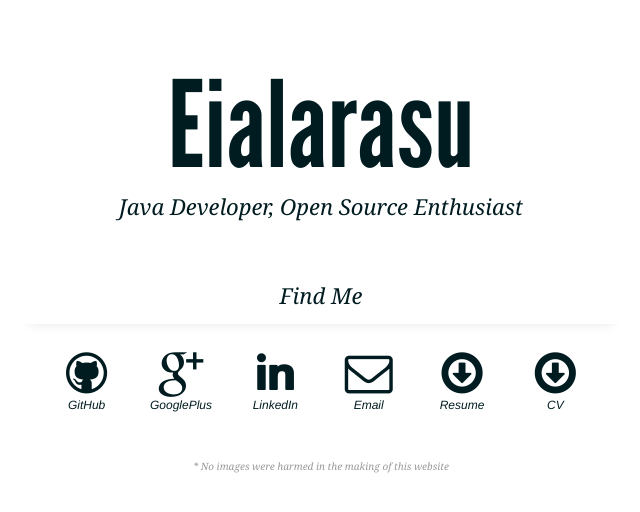
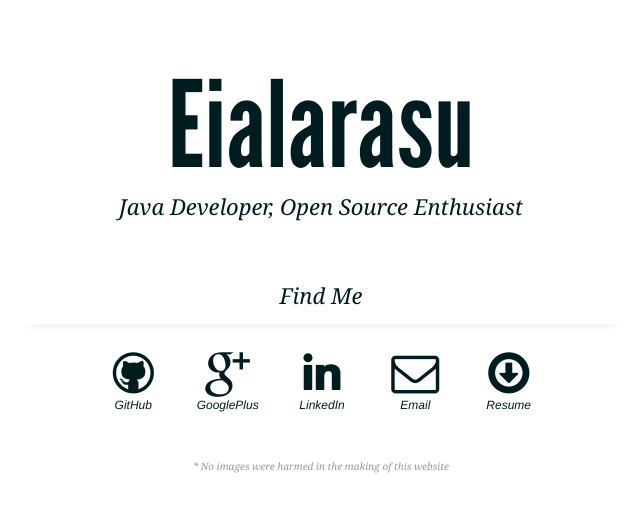
Before and after one commit to zkrashz/zkrashz.github.io, a plain HTML site: page index.html in a window 1280 px wide. Shown: the whole page, without its empty margins (319-959 px from the left). Drawn offline with Linux system fonts and the light colour scheme.

Commit message:
Update index.html

```diff
--- a/index.html
+++ b/index.html
@@ -20,7 +20,6 @@
 		<li class="contact-item"><a href="http://in.linkedin.com/in/eialarasu/" class="contact-item-link"><span class="icon-linkedin"></span>LinkedIn</a></li>
 		<li class="contact-item"><a href="mailto:vteial@gmail.com" class="contact-item-link"><span class="icon-envelope"></span>Email</a></li>
 		<li class="contact-item"><a href="#" class="contact-item-link"><span class="icon-download"></span>Resume</a></li>
-		<li class="contact-item"><a href="#" class="contact-item-link"><span class="icon-download"></span>CV</a></li>
 	</ul>
 
 	<p class="disclaimer"><small>* No images were harmed in the making of this website</small></p>
```
